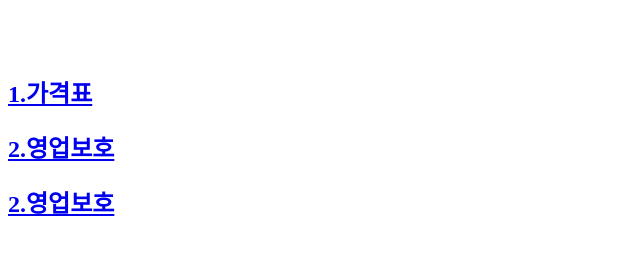
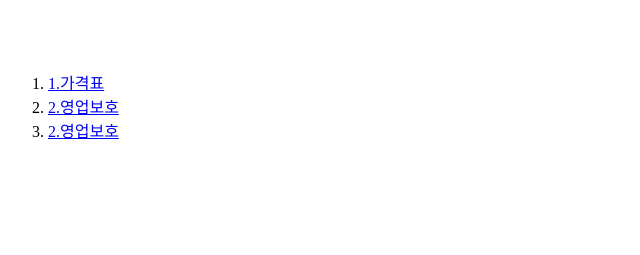
Before and after one commit to pilseung/rskorea, a plain HTML site: page pricelistprogram.html in a window 1280 px wide. Shown: the part 57-312 px from the top of the page, without its empty margins (0-640 px from the left). Drawn offline with Linux system fonts and the light colour scheme.

Commit message:
코딩실습 시작

```diff
--- a/pricelistprogram.html
+++ b/pricelistprogram.html
@@ -1,4 +1,13 @@
+<!doctype=html>
+<head>
+<title>알에스코리아 업무 웹페이지</title>
+</head>
+<body>
+
 <h1>알에스코리아 업무관리 프로그램</h1><br><br>
-<h2><a href="price.html">1.가격표</a><h2>
-<h2><a href="salesprotect.html">2.영업보호</a><h2>
-<h2><a href="stockmanagement.html">2.영업보호</a><h2>
+<ol>
+<li><a href="price.html">1.가격표</a></li>
+<li><a href="salesprotect.html">2.영업보호</a></li>
+<li><a href="stockmanagement.html">2.영업보호</a></li>
+</ol>
+</body>
```
Also changed, not shown: price.html (deleted, +0 -1 lines), stockmanagement.html (added, +1 -0 lines), salesprotect.html (added), 1 other file.
